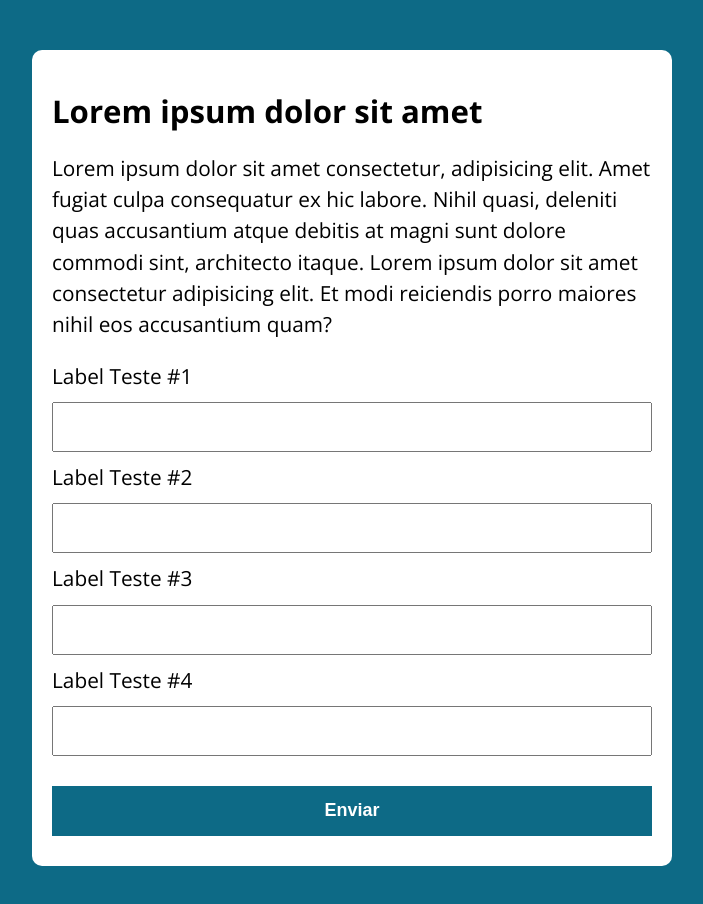
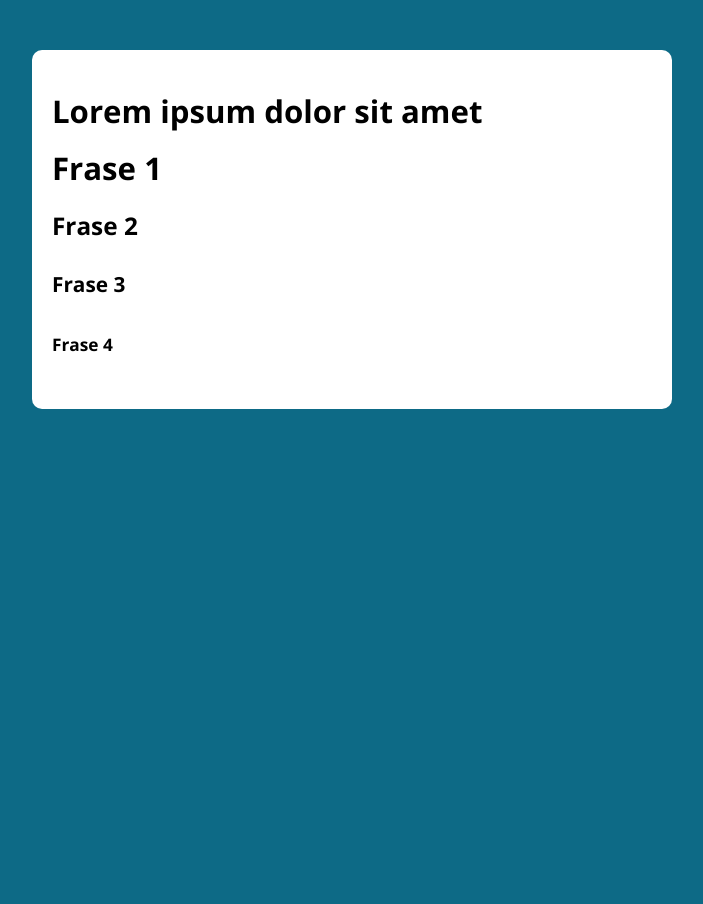
Before and after one commit to PaivaJudson/arrays-de-tags, a plain HTML site: page index.html in a window 1280 px wide. Shown: the whole page, without its empty margins (288-991 px from the left). After the commit the page ends 800 px from the top, so only its background shows below. Drawn offline with nearby package versions, Linux system fonts and the light colour scheme.

Commit message:
versão 1 finalizada

```diff
--- a/assets/js/main.js
+++ b/assets/js/main.js
@@ -0,0 +1,18 @@
+const elementos = [
+    { tag: 'p', texto: '<h2>Frase 1<h2>' },
+    { tag: 'div', texto: '<h3>Frase 2<h3>' },
+    { tag: 'section', texto: '<h4>Frase 3<h4>' },
+    { tag: 'footer', texto: '<h5>Frase 4<h5>' },
+];
+
+const container = document.querySelector('.container');
+const div = document.createElement('div');
+
+for (let i = 0; i < elementos.length; i++) {
+    let { tag, texto } = elementos[i];
+    let tagCriada = document.createElement(tag);
+    tagCriada.innerHTML = texto;
+    div.appendChild(tagCriada);
+}
+
+container.appendChild(div);
--- a/index.html
+++ b/index.html
@@ -14,27 +14,7 @@
     <section class="container">
         <h1>Lorem ipsum dolor sit amet</h1>
 
-        <p>
-            Lorem ipsum dolor sit amet consectetur, adipisicing elit. Amet fugiat culpa consequatur ex hic labore. Nihil quasi, deleniti quas accusantium atque debitis at magni sunt dolore commodi sint, architecto itaque. Lorem ipsum dolor sit amet consectetur adipisicing
-            elit. Et modi reiciendis porro maiores nihil eos accusantium quam?
-        </p>
 
-        <form action="">
-            <label for="input-teste-1">Label Teste #1</label>
-            <input type="text" id="input-teste-1">
-
-            <label for="input-teste-2">Label Teste #2</label>
-            <input type="password" id="input-teste-2">
-
-            <label for="input-teste-3">Label Teste #3</label>
-            <input type="email" id="input-teste-3">
-
-            <label for="input-teste-4">Label Teste #4</label>
-            <input type="number" id="input-teste-4">
-
-            <button>Enviar</button>
-
-        </form>
 
     </section>
 
```
